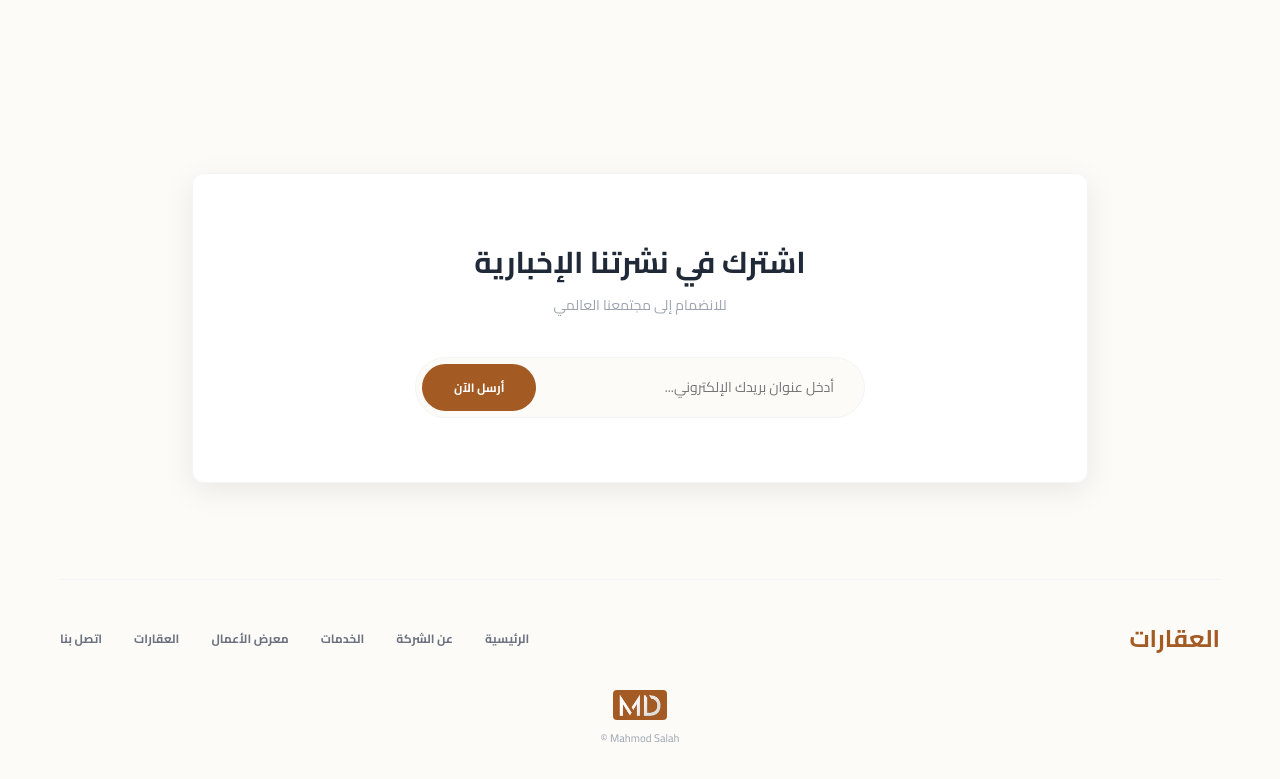
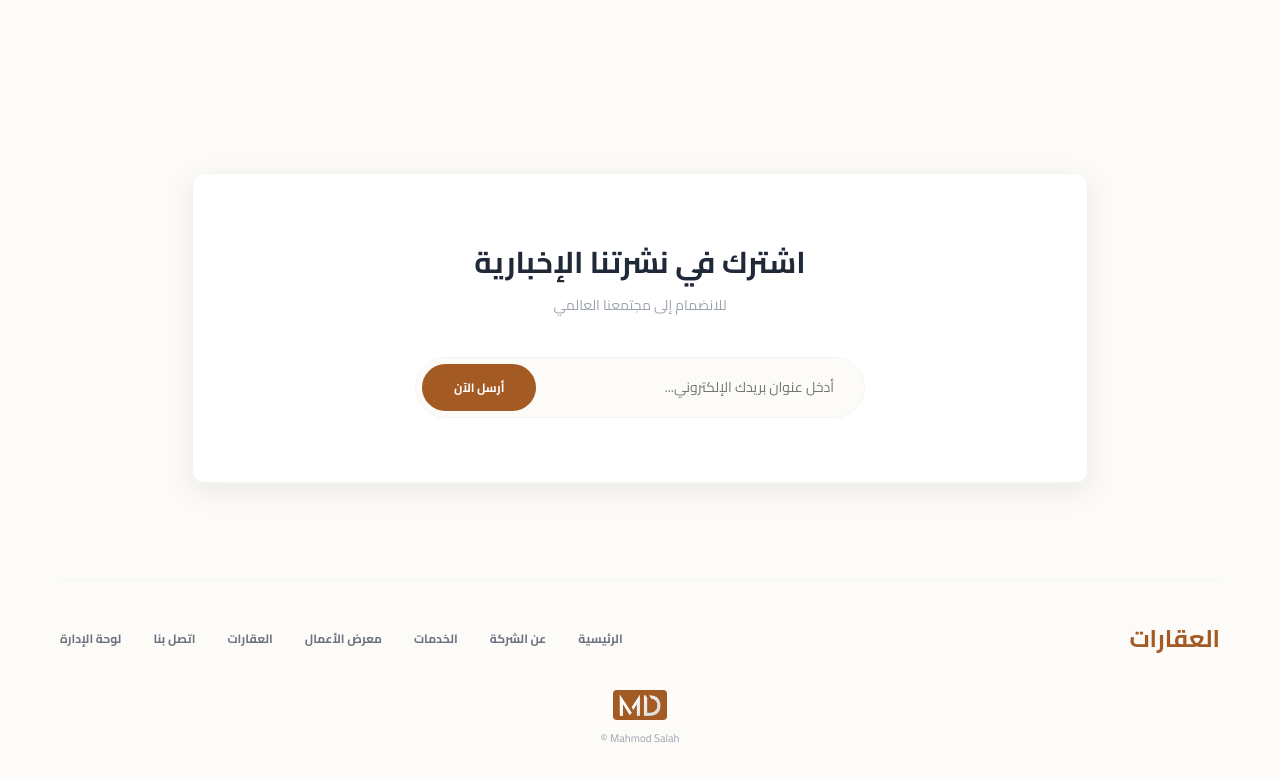
Before and after one commit to engMahmoudSalah/Real-State, a plain HTML site: page index.html in a window 1280 px wide. Shown: the part 5053-5832 px from the top of the page. Drawn offline with Linux system fonts and the light colour scheme.

Commit message:
Footer: link to admin page

```diff
--- a/index.html
+++ b/index.html
@@ -335,6 +335,7 @@
                     <a href="#listings">معرض الأعمال</a>
                     <a href="#listings">العقارات</a>
                     <a href="#calculator">اتصل بنا</a>
+                    <a href="/admin.html">لوحة الإدارة</a>
                 </nav>
             </div>
             <div class="footer-bottom">
```
